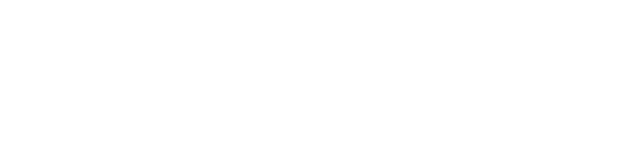
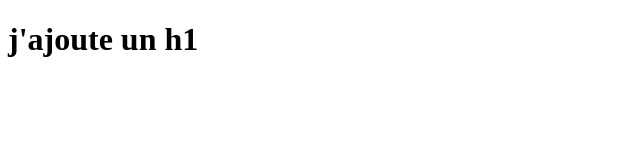
Before and after one commit to Christopher-persinet/helloWord, a plain HTML site: page index.html in a window 1280 px wide. Shown: the whole page, without its empty margins (0-640 px from the left). Drawn offline with Linux system fonts and the light colour scheme.

Commit message:
ajout d'un h1

```diff
--- a/index.html
+++ b/index.html
@@ -6,6 +6,6 @@
     <title>helloWord</title>
 </head>
 <body>
-
+    <h1>j'ajoute un h1 </h1>
 </body>
 </html>
```
